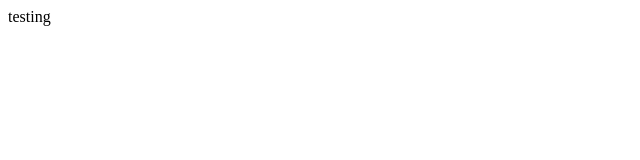
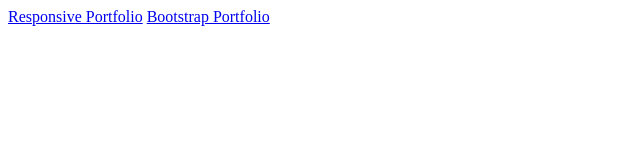
Before and after one commit to crystalmilliken/crystalmilliken.github.io, a plain HTML site: page index.html in a window 1280 px wide. Shown: the whole page, without its empty margins (0-640 px from the left). Drawn offline with Linux system fonts and the light colour scheme.

Commit message:
Update index.html

```diff
--- a/index.html
+++ b/index.html
@@ -4,6 +4,7 @@
 
     </head>
     <body>
-        testing
+        <a href = "https://crystalmilliken.github.io/Responsive-Portfolio/">Responsive Portfolio</a>
+        <a href = "https://crystalmilliken.github.io/Bootstrap-Portfolio/">Bootstrap Portfolio</a>
     </body>
 </html>
```
